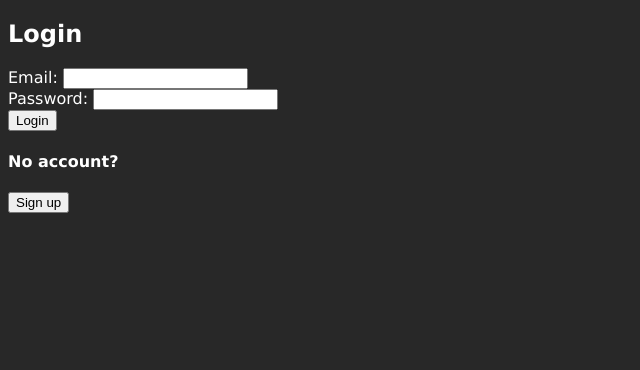
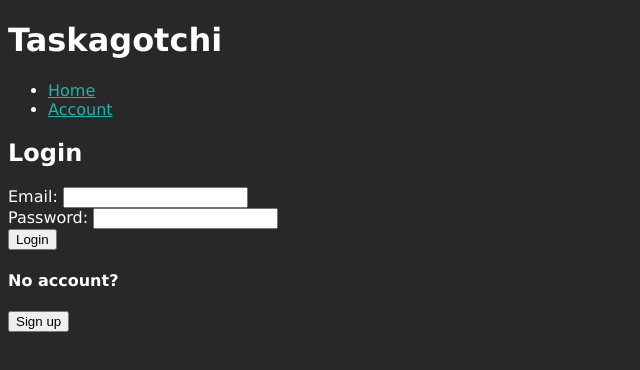
Before and after one commit to CSPB3308-Team/productivity-frontend, a React app: page /login in a window 1280 px wide. Shown: the top 370 px of the page, without its empty margins (0-640 px from the left). Built offline with nearby package versions, Linux system fonts and the light colour scheme; no server answers; the HTML template or start-up script is replaced by a standard one.

Commit message:
Add header/navbar, redirect if not logged in [#24]

```diff
--- a/src/App.tsx
+++ b/src/App.tsx
@@ -4,15 +4,18 @@ import TaskPage from './pages/TaskPage/TaskPage';
 import LoginPage from './pages/LoginPage/LoginPage';
 import SignupPage from './pages/SignupPage/SignupPage';
 import AccountPage from './pages/AccountPage/AccountPage';
+import MainLayout from './layouts/MainLayout';
 
 const App = () => {
   return (
     <Router>
       <Routes>
-        <Route path='/' element={<TaskPage />} />
-        <Route path='/login' element={<LoginPage />} />
-        <Route path='/signup' element={<SignupPage />} />
-        <Route path='/account' element={<AccountPage />} />
+        <Route element={<MainLayout />}>
+          <Route path='/' element={<TaskPage />} />
+          <Route path='/login' element={<LoginPage />} />
+          <Route path='/signup' element={<SignupPage />} />
+          <Route path='/account' element={<AccountPage />} />
+        </Route>
       </Routes>
     </Router>
   );
--- /dev/null
+++ b/src/components/Header/Header.module.css
@@ -0,0 +1,3 @@
+.navList > li > * {
+  color: lightseagreen;
+}
--- /dev/null
+++ b/src/components/Header/Header.tsx
@@ -0,0 +1,22 @@
+import { Link } from 'react-router-dom';
+import styles from './Header.module.css';
+
+const Header = () => {
+  return (
+    <header>
+      <h1>Taskagotchi</h1>
+      <nav>
+        <ul className={styles.navList}>
+          <li>
+            <Link to='/'>Home</Link>
+          </li>
+          <li>
+            <Link to='/account'>Account</Link>
+          </li>
+        </ul>
+      </nav>
+    </header>
+  );
+};
+
+export default Header;
--- /dev/null
+++ b/src/layouts/MainLayout.tsx
@@ -0,0 +1,15 @@
+import { Outlet } from 'react-router-dom';
+import Header from '../components/Header/Header';
+
+const MainLayout = () => {
+  return (
+    <>
+      <Header />
+      <main>
+        <Outlet />
+      </main>
+    </>
+  );
+};
+
+export default MainLayout;
--- a/src/pages/TaskPage/TaskPage.tsx
+++ b/src/pages/TaskPage/TaskPage.tsx
@@ -1,8 +1,18 @@
 import GameCanvas from '../../components/GameCanvas/GameCanvas';
 import TaskArea from '../../components/TaskArea/TaskArea';
 import styles from './TaskPage.module.css';
+import AuthService from '../../utils/Auth';
+import { useEffect } from 'react';
+import { useNavigate } from 'react-router-dom';
 
 const TaskPage = () => {
+  const navigate = useNavigate();
+
+  // If the user is not logged in, redirect to the login page
+  useEffect(() => {
+    if (!AuthService.loggedIn()) navigate('/login');
+  }, [navigate]);
+
   return (
     <div className={styles.taskPageDiv}>
       <div className={styles.gameCanvasDiv}>
```
